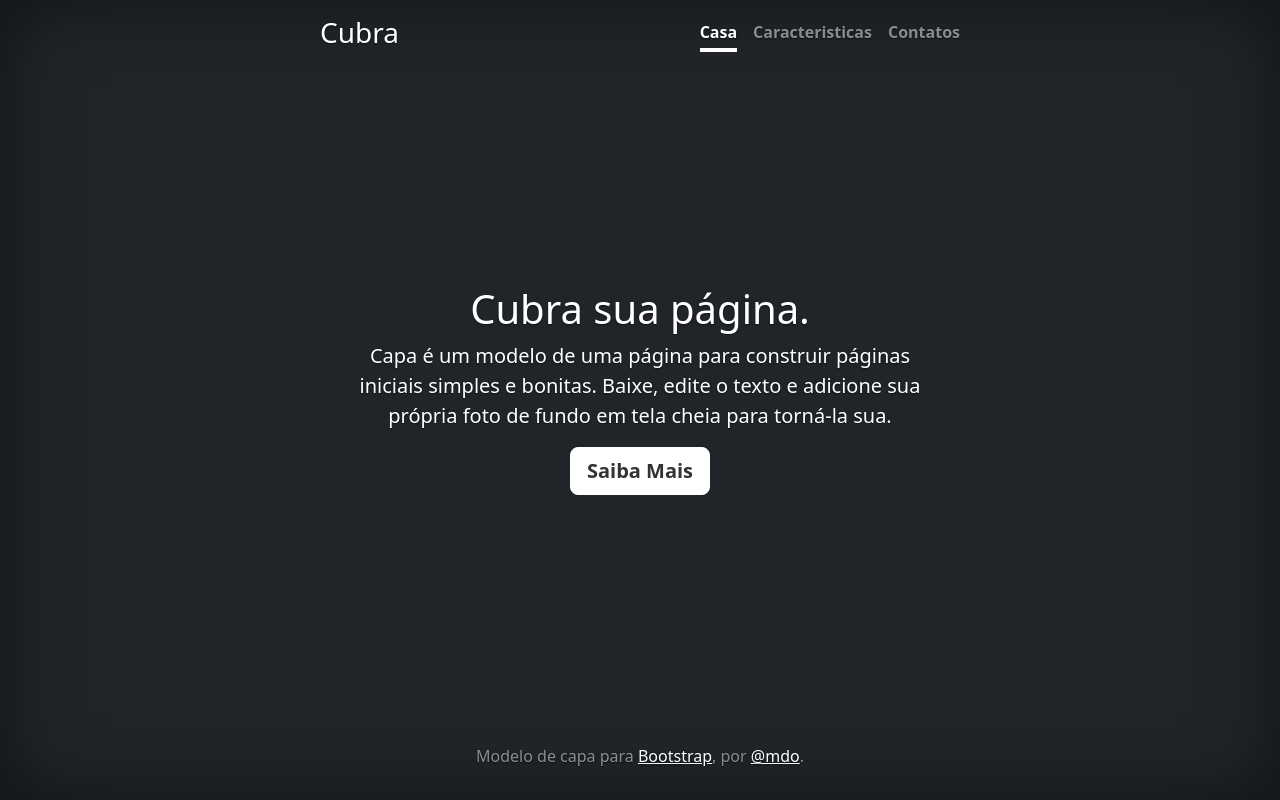
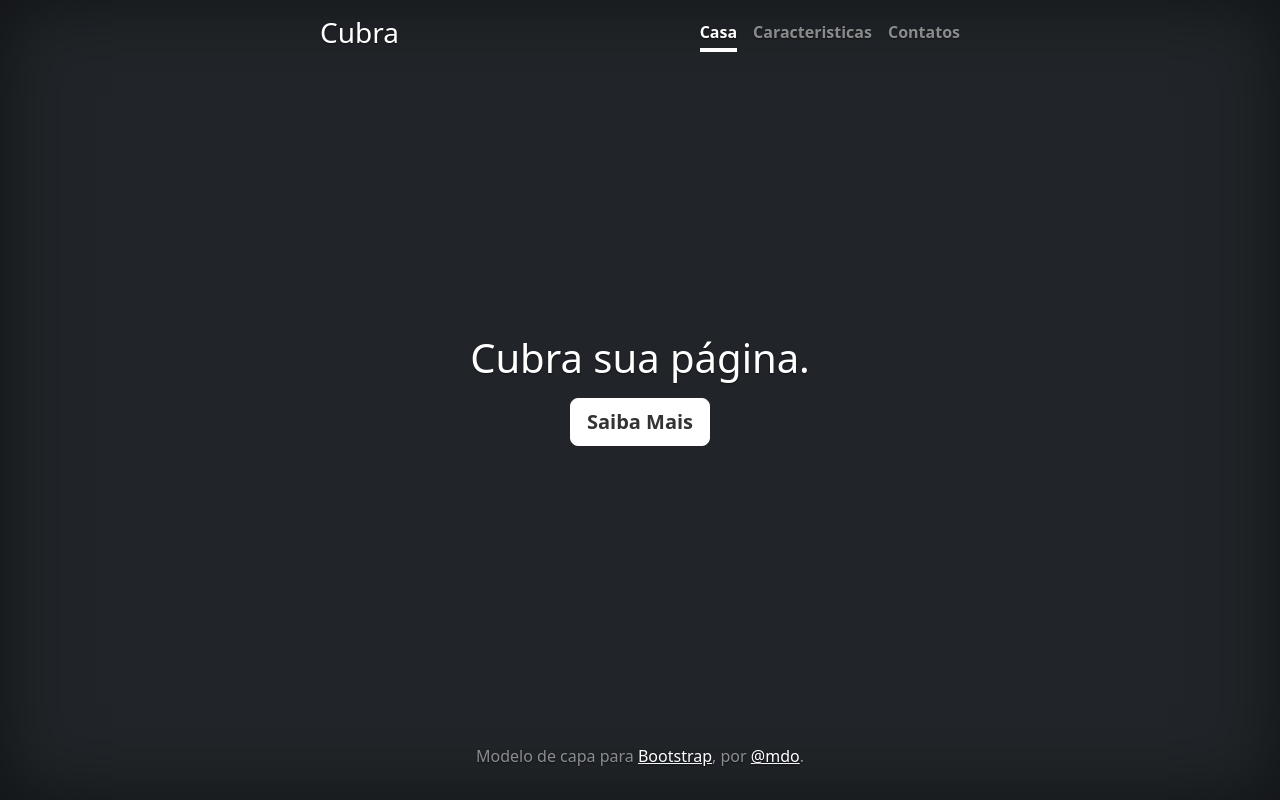
Before and after one commit to gaabriellasantoos/Portfolio-pessoal, a plain HTML site: page index.html in a window 1280 px wide. Drawn offline with nearby package versions, Linux system fonts and the light colour scheme.

Commit message:
remove texto de pagina

```diff
--- a/index.html
+++ b/index.html
@@ -52,7 +52,7 @@
 
   <main class="px-3">
     <h1>Cubra sua página.</h1>
-    <p class="lead">Capa é um modelo de uma página para construir páginas iniciais simples e bonitas. Baixe, edite o texto e adicione sua própria foto de fundo em tela cheia para torná-la sua.</p>
+    <p class="lead"></p>
     <p class="lead">
       <a href="#" class="btn btn-lg btn-secondary fw-bold border-white bg-white">Saiba Mais</a>
     </p>
```
